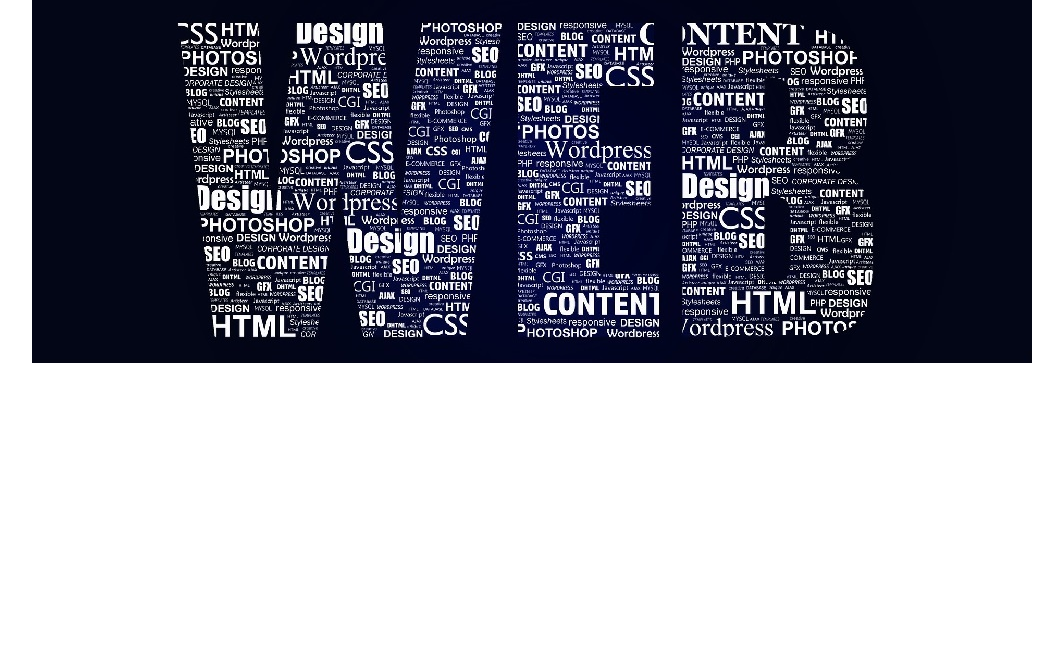
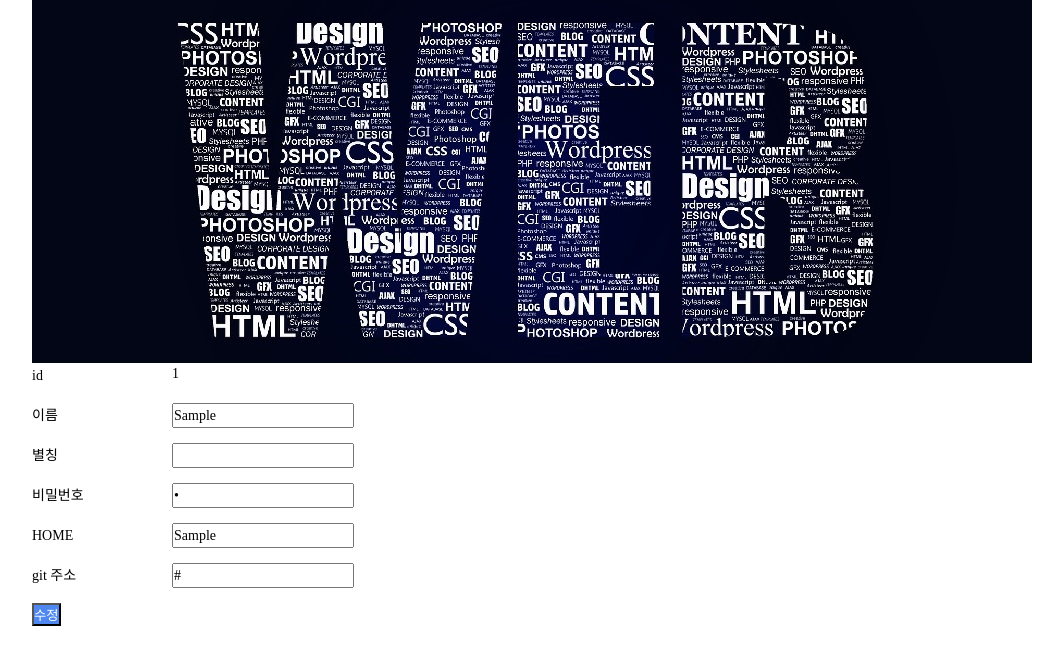
Before and after one commit to dlgkdtjs/myhome2017, a PHP site: page /git_up.php?id=1 in a window 1280 px wide. Shown: the part 64-729 px from the top of the page, without its empty margins (108-1171 px from the left). Run offline with PHP 8.4, Linux system fonts and the light colour scheme; tables that the repository leaves empty or names only in its code hold one stand-in row (values such as "Sample post"); data that the repository does not hold is empty.

Commit message:
2018.04.26

```diff
--- a/myhome/git.php
+++ b/myhome/git.php
@@ -23,6 +23,10 @@ include_once "./head.php";
                 <dd><input type="text" id="name" name="name"></dd>
             </dl>
             <dl class="item_info">
+                <dt><label for="aname">별칭</label></dt>
+                <dd><input type="text" id="aname" name="aname""></dd>
+            </dl>
+            <dl class="item_info">
                 <dt><label for="home">HOME</label></dt>
                 <dd><input type="text" id="home" name="home""></dd>
             </dl>
--- a/myhome/git_up.php
+++ b/myhome/git_up.php
@@ -8,8 +8,8 @@ include_once "./head.php";
     <?php
     include_once "./header.php";
     include_once "./db/db.php";
-    $idx=$_POST['idx'];
-    $sql="select * from git WHERE idx='$idx'";
+    $id=$_GET['id'];
+    $sql="select * from git WHERE id='$id'";
     $stmt=$pdo->prepare($sql);
     $stmt->execute();
     $rows=$stmt->fetchAll();
@@ -24,10 +24,15 @@ include_once "./head.php";
             <dl class="item_info">
                 <dt><label for="id">id</label></dt>
                 <dd><span><?=$result['id']?></span></dd>
+                <input type="hidden" name='id' value=<?=$result['id']?>>
             </dl>
             <dl class="item_info">
                 <dt><label for="name">이름</label></dt>
                 <dd><input type="text" id="name" name="name" value=<?=$result['name']?>></dd>
+            </dl>
+            <dl class="item_info">
+                <dt><label for="aname">별칭</label></dt>
+                <dd><input type="text" id="aname" name="aname"></dd>
             </dl>
             <dl class="item_info">
                 <dt><label for="password">비밀번호</label></dt>
--- a/myhome/git_update.php
+++ b/myhome/git_update.php
@@ -6,11 +6,12 @@
  * Time: 오전 7:50
  */
 include_once './db/db.php';
-$idx=$_POST['idx'];
+$id=$_POST['id'];
 $git_url=$_POST['git_url'];
 $password=$_POST['password'];
 $home=$_POST['home'];
-$sql="update git set git_url='$git_url', password='$password', home='$home', git_url='$git_url' WHERE idx='$idx'";
+$aname=$_POST['aname'];
+$sql="update git set aname='$aname',git_url='$git_url', password='$password', home='$home', git_url='$git_url' WHERE id='$id'";
 $stmt=$pdo->prepare($sql);
 $stmt->execute();
 ?>
--- a/myhome/header.php
+++ b/myhome/header.php
@@ -8,7 +8,7 @@
                 ?>
                 <li><a href="./logout.php" ">로그아웃 |</a></li>
                 <li><a href=""><?=$_SESSION['name']?>님로그인 하였습니다.</a></li>
-                <li><a href="./mypage.php">마이페이지</a></li>
+                <li><a href="./git_up.php?id=<?=$_SESSION['id']?>">마이페이지</a></li>
                 <?php
             }else {
                 ?>
--- a/myhome/login_ok.php
+++ b/myhome/login_ok.php
@@ -23,7 +23,7 @@ if($rows===0){
 echo "<script> alert ('아이디와 비밀번호를 확인하세요');
                  location.href='./index.php'</script>";
 }else{
-  $_SESSION['name']=$result['name'];
+    $_SESSION['name']=$result['name'];
     $_SESSION['id']=$result['id'];
     print_r($_SESSION);
 echo "<script>alert('로그인하였습니다.');location.href='./index.php'</script>";
```
